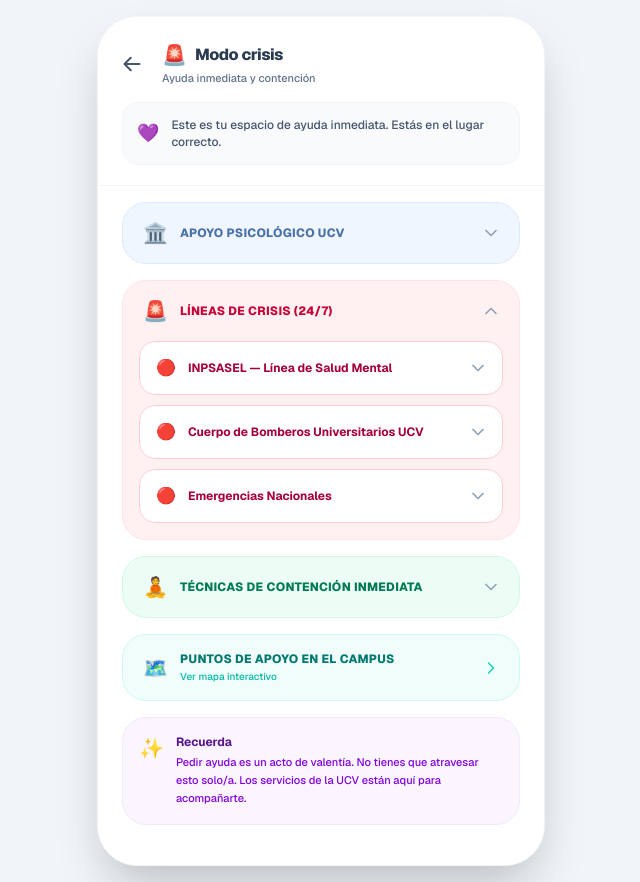
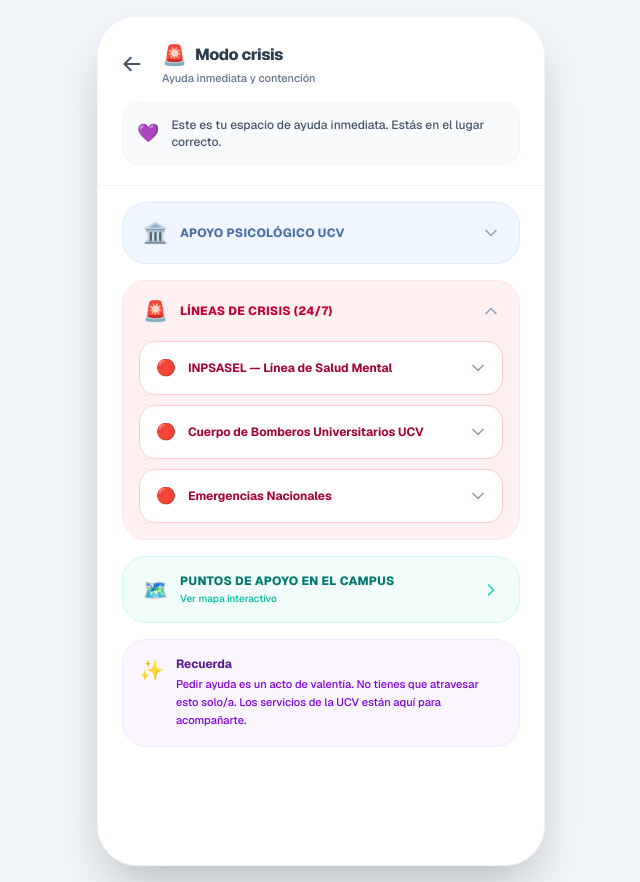
Before and after one commit to SrCosmico/ProyectoPausa, a Next.js app: page /modoCrisis.2 in a window 1280 px wide. Shown: the whole page, without its empty margins (319-959 px from the left). Built offline with nearby package versions, Linux system fonts and the light colour scheme.

Commit message:
cambios kis

```diff
--- a/app/modoCrisis.2/page.tsx
+++ b/app/modoCrisis.2/page.tsx
@@ -95,36 +95,6 @@ const SECCIONES_APOYO: SeccionAcordeon[] = [
         horario: "24 horas, 7 días a la semana",
         telefono: "911",
         esEmergencia: true,
-      },
-    ],
-  },
-  {
-    id: "autoayuda",
-    titulo: "Técnicas de contención inmediata",
-    icono: "🧘",
-    color: "text-emerald-700",
-    colorBg: "bg-emerald-50 border-emerald-100",
-    puntos: [
-      {
-        id: "respiracion",
-        nombre: "Respiración 4-7-8",
-        descripcion: "Inhala contando 4 segundos, mantén 7 segundos, exhala lentamente en 8 segundos. Repite 3 veces. Activa el sistema nervioso parasimpático.",
-        ubicacion: "",
-        horario: "3–5 minutos",
-      },
-      {
-        id: "grounding",
-        nombre: "Técnica 5-4-3-2-1 (Grounding)",
-        descripcion: "Nombra 5 cosas que puedes VER, 4 que puedes TOCAR, 3 que puedes ESCUCHAR, 2 que puedes OLER, 1 que puedes SABOREAR. Ancla tu mente al presente.",
-        ubicacion: "",
-        horario: "2–3 minutos",
-      },
-      {
-        id: "frio",
-        nombre: "Técnica de frío",
-        descripcion: "Pon agua fría en tu muñeca o frente durante 30 segundos. El cambio de temperatura activa el reflejo de buceo y reduce la activación del sistema nervioso.",
-        ubicacion: "",
-        horario: "30 segundos – 1 minuto",
       },
     ],
   },
```
